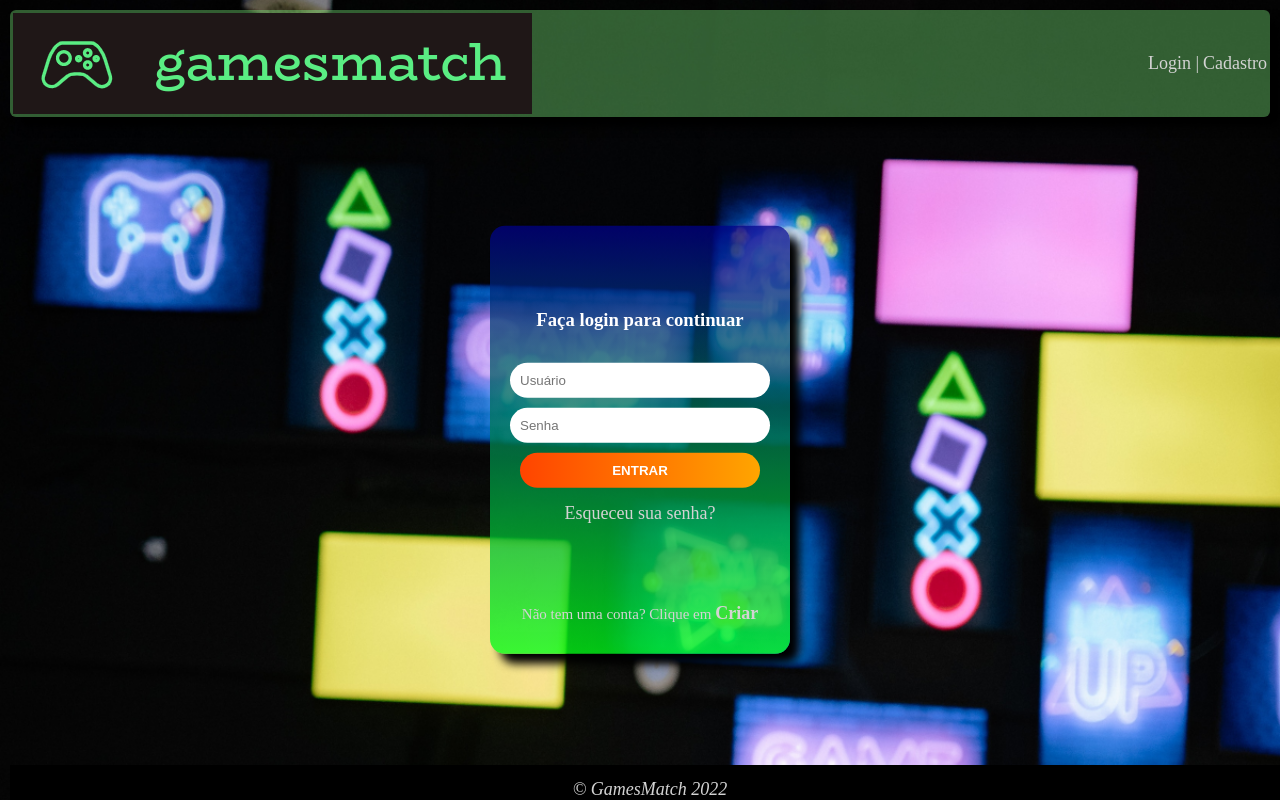
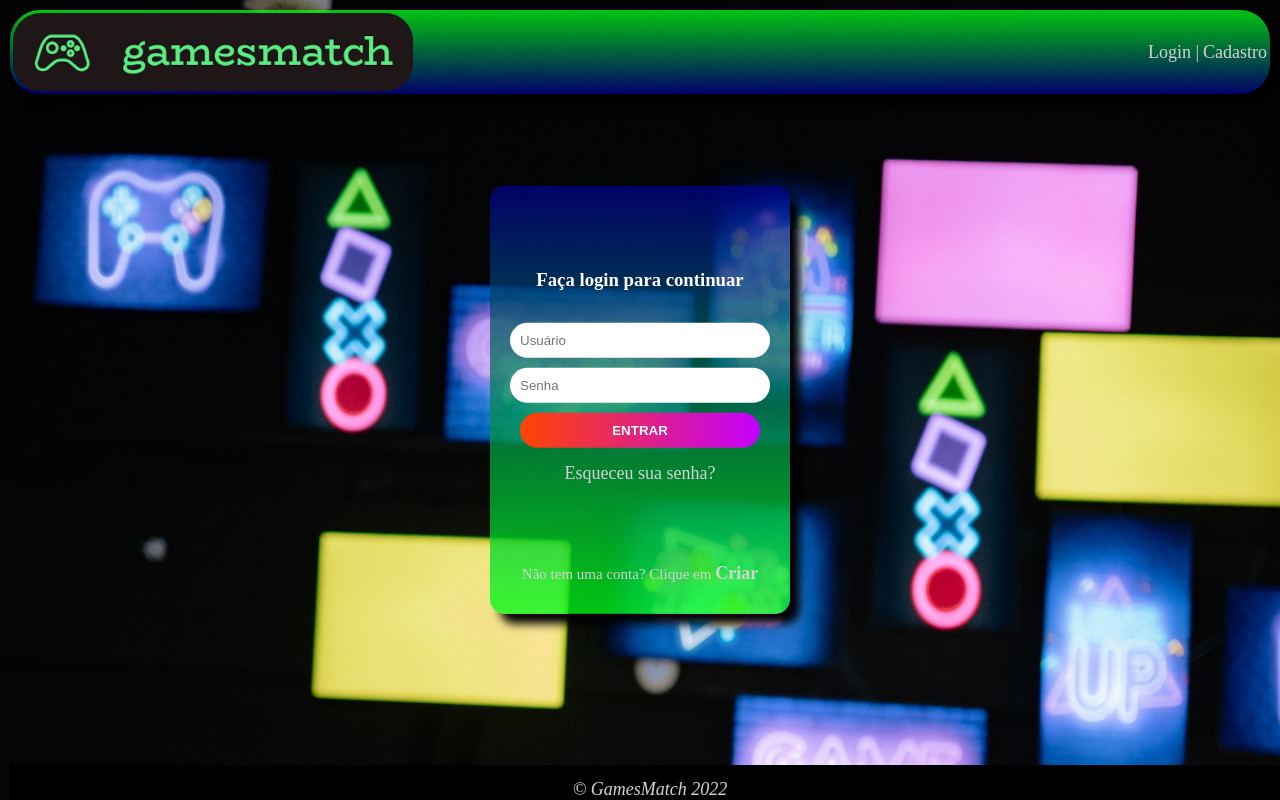
Before and after one commit to dielito2010/gamesmatch2, a Django app: page /login in a window 1280 px wide. Run offline with Django 4.2, Linux system fonts and the light colour scheme.

```diff
--- a/global/matchapp/static/matchapp/css/style.css
+++ b/global/matchapp/static/matchapp/css/style.css
@@ -47,9 +47,10 @@ a:hover{
 .bntPrincipais{text-align:right;}
 
 .navbar{
-  background-color: rgba(135, 255, 135, 0.363);
+  /*background-color: rgba(135, 255, 135, 0.363);*/
+  background: linear-gradient( rgba(2, 252, 23, 0.774), rgba(0, 0, 139, 0.733));
   box-shadow: 10px 10px 10px black;
-  border-radius: 6px;
+  border-radius: 30px;
 }
 
 .headCadPerfil {
@@ -93,7 +94,7 @@ a:hover{
 	border-radius: 15px;
 	position: absolute;
 	left: 50%;
-	top: 55%;
+	top: 50%;
 	transform: translate(-50%, -50%);
 	text-align: center;
 	padding-top: 50px;
@@ -126,7 +127,7 @@ a:hover{
 	text-transform: uppercase;
 	font-weight: 700;
 	color: white;
-	background: linear-gradient(to right, rgb(255, 68, 0), orange);
+	background: linear-gradient(to right, rgb(255, 68, 0), rgb(195, 0, 255));
 	cursor: pointer;
 }
 
--- a/global/matchapp/templates/base.html
+++ b/global/matchapp/templates/base.html
@@ -16,7 +16,7 @@
             <table class="tbHead" width="100%">
                 <tr>
                     <td width="50%">
-                        <img src="{% static 'matchapp/css/img/logo.png' %}" alt="logo" align="left">
+                        <img src="{% static 'matchapp/css/img/logo2.png' %}" alt="logo" align="left">
                     </td>
                     <td class="bntPrincipais" width="50%">
                         {% if user.is_aitenticated %}
```
Also changed, not shown: global/matchapp/static/matchapp/css/img/logo2.png (added).
